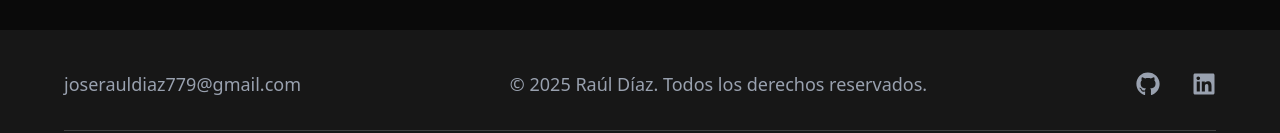
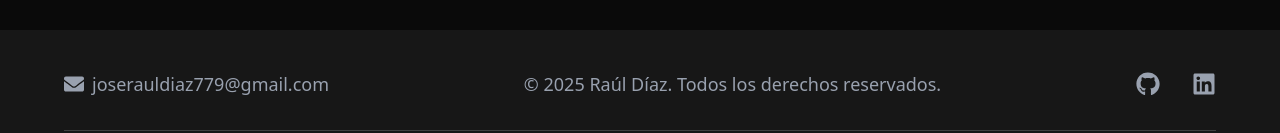
Before and after one commit to RaulD32/Portfolio, a React (Vite) app: page / in a window 1280 px wide. Shown: the part 3407-3540 px from the top of the page. Built offline with nearby package versions, Linux system fonts and the light colour scheme.

Commit message:
fix mail icon

```diff
--- a/src/components/Footer.tsx
+++ b/src/components/Footer.tsx
@@ -1,4 +1,4 @@
-import { FaGithub, FaLinkedin } from "react-icons/fa";
+import { FaGithub, FaLinkedin, FaEnvelope } from "react-icons/fa";
 
 const Footer = () => {
   return (
@@ -6,10 +6,11 @@ const Footer = () => {
       <div className="max-w-6xl mx-auto flex flex-col md:flex-row justify-between items-center gap-6">
         {/* Correo */}
         <a
-          href="mailto:tuemail@ejemplo.com"
-          className="text-lg text-gray-400 hover:text-cyan-400 transition"
+          href="mailto:joserauldiaz779@gmail.com"
+          className="flex items-center gap-2 text-lg text-gray-400 hover:text-cyan-400 transition"
         >
-         joserauldiaz779@gmail.com
+          <FaEnvelope className="text-xl" />
+          joserauldiaz779@gmail.com
         </a>
 
         {/* Derechos */}
@@ -37,24 +38,6 @@ const Footer = () => {
           >
             <FaLinkedin />
           </a>
-          {/* <a
-            href="https://instagram.com/tuusuario"
-            target="_blank"
-            aria-label="Instagram"
-            rel="noopener noreferrer"
-            className="hover:text-cyan-400 transition"
-          >
-            <FaInstagram />
-          </a>
-          <a
-            href="https://facebook.com/tuusuario"
-            target="_blank"
-            aria-label="Facebook"
-            rel="noopener noreferrer"
-            className="hover:text-cyan-400 transition"
-          >
-            <FaFacebook />
-          </a> */}
         </div>
       </div>
 
```
